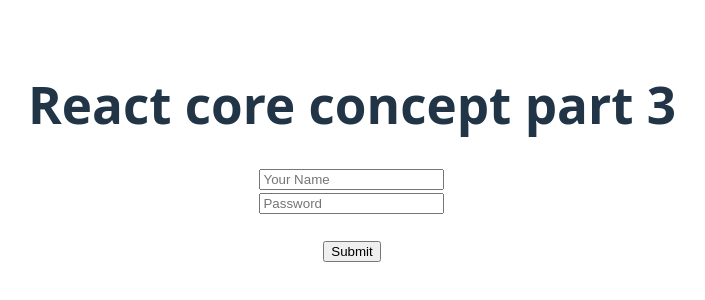
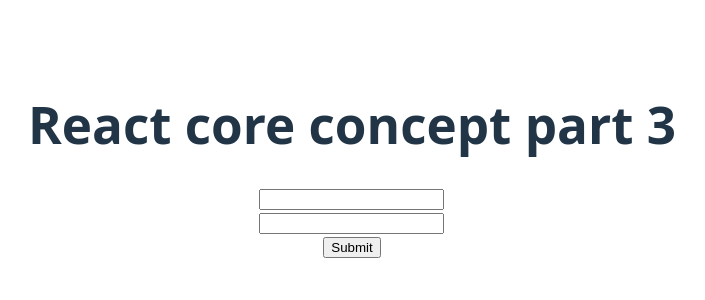
Before and after one commit to shihabsumon585/Web_course_B12_with_Programming-Hero, a React (Vite) app in the folder Milestone-08/Module-44/react-core-concept-part-2/: page / in a window 1280 px wide. Shown: the part 240-540 px from the top of the page, without its empty margins (288-993 px from the left). Built offline with nearby package versions, Linux system fonts and the light colour scheme.

Commit message:
custom hook making

```diff
--- a/Milestone-08/Module-44/react-core-concept-part-2/src/App.jsx
+++ b/Milestone-08/Module-44/react-core-concept-part-2/src/App.jsx
@@ -3,6 +3,7 @@ import './App.css'
 import ActionForm from './components/ActionForm/ActionForm'
 import ControlledForm from './components/ControlledForm/ControlledForm'
 import SimpleForm from './components/SimpleForm/SimpleForm'
+import UnControlledForm from './components/UnControlledForm/UnControlledForm'
 
 function App() {
 
@@ -11,7 +12,8 @@ function App() {
     <>
 
       <h1>React core concept part 3</h1>
-      <ControlledForm></ControlledForm>
+      <UnControlledForm></UnControlledForm>
+      {/* <ControlledForm></ControlledForm> */}
       {/* <ActionForm></ActionForm> */}
       {/* <SimpleForm></SimpleForm> */}
 
--- /dev/null
+++ b/Milestone-08/Module-44/react-core-concept-part-2/src/components/UnControlledForm/UnControlledForm.jsx
@@ -0,0 +1,31 @@
+import React, { useRef } from 'react';
+
+const UnControlledForm = () => {
+
+    const emailRef = useRef("");
+    const passwordRef = useRef("");
+
+    const handleUnControlledSubmit = e => {
+        e.preventDefault();
+        const email = emailRef.current.value;
+        const password = passwordRef.current.value;
+        console.log(`
+            ${email}
+            ${password}
+        `);
+    }
+
+    return (
+        <div>
+            <form onSubmit={handleUnControlledSubmit}>
+                <input type="email" ref={emailRef} name="" />
+                <br />
+                <input type="password" ref={passwordRef} name="" />
+                <br />
+                <input type="submit" value="Submit" />
+            </form>
+        </div>
+    );
+};
+
+export default UnControlledForm;
```
Also changed, not shown: Milestone-08/Module-44/react-core-concept-part-2/src/__get__form__data__.js (added, +17 -0 lines).
